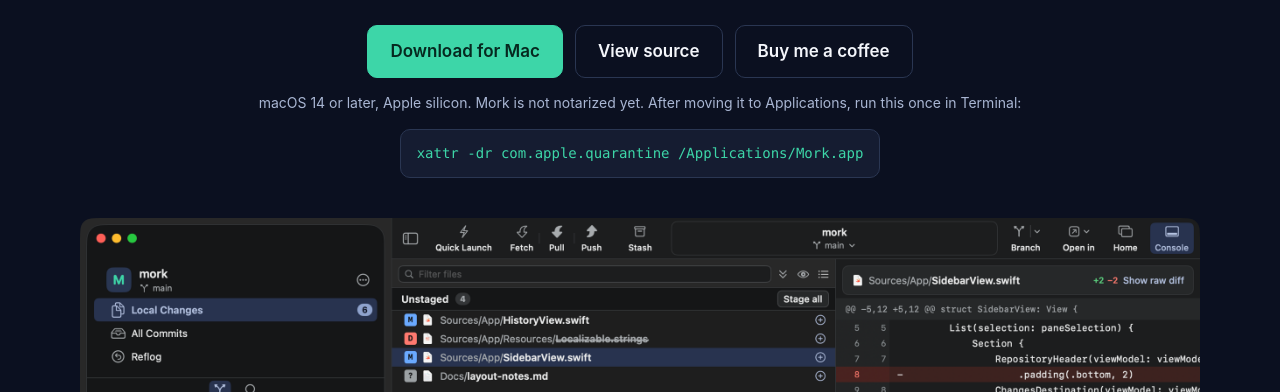
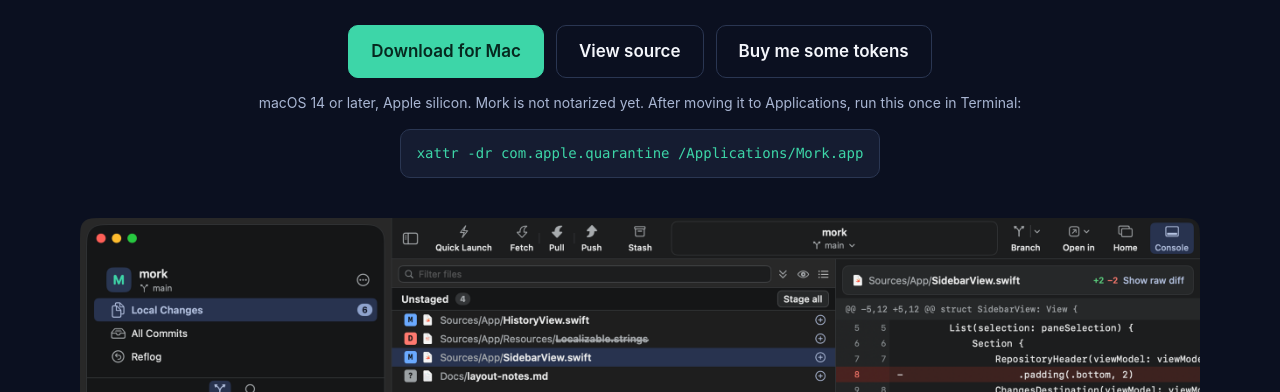
Before and after one commit to mantrandev/Mork, a plain HTML site: page docs/index.html in a window 1280 px wide. Shown: the part 408-800 px from the top of the page. Drawn offline with Linux system fonts and the light colour scheme.

Commit message:
docs: rename the support link to buy me some tokens

```diff
--- a/docs/index.html
+++ b/docs/index.html
@@ -80,7 +80,7 @@ footer a { color: var(--text); }
     <div class="actions">
       <a class="button primary" href="https://github.com/mantrandev/Mork/releases/latest/download/Mork.zip">Download for Mac</a>
       <a class="button" href="https://github.com/mantrandev/Mork">View source</a>
-      <a class="button" href="https://www.paypal.com/donate/?business=tranman131%40gmail.com&amp;currency_code=USD">Buy me a coffee</a>
+      <a class="button" href="https://www.paypal.com/donate/?business=tranman131%40gmail.com&amp;currency_code=USD">Buy me some tokens</a>
     </div>
     <p class="note">macOS 14 or later, Apple silicon. Mork is not notarized yet. After moving it to Applications, run this once in Terminal:</p>
     <pre class="cmd"><code>xattr -dr com.apple.quarantine /Applications/Mork.app</code></pre>
@@ -134,7 +134,7 @@ footer a { color: var(--text); }
 
 <footer>
   <div class="wrap">
-    <p>Mork is free. If it helps you, <a href="https://www.paypal.com/donate/?business=tranman131%40gmail.com&amp;currency_code=USD">buy me a coffee on PayPal</a>.</p>
+    <p>Mork is free. If it helps you, <a href="https://www.paypal.com/donate/?business=tranman131%40gmail.com&amp;currency_code=USD">buy me some tokens on PayPal</a>.</p>
     <p>Mork is free for noncommercial use and for internal work at a company. It is source-available under the <a href="https://github.com/mantrandev/Mork/blob/main/LICENSE">PolyForm Noncommercial License</a> with an added permission. You cannot sell it or put it in a commercial product.</p>
   </div>
 </footer>
```
Also changed, not shown: 1 other file.
